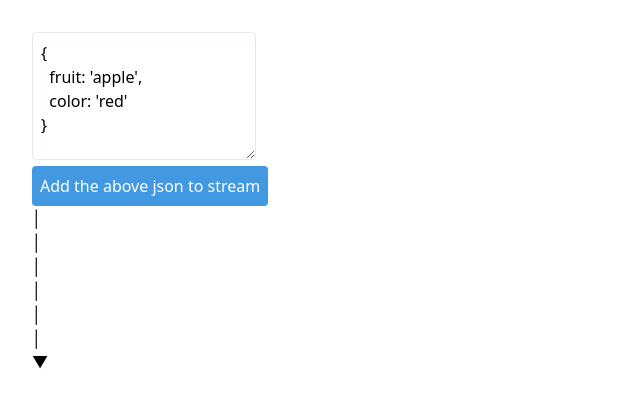
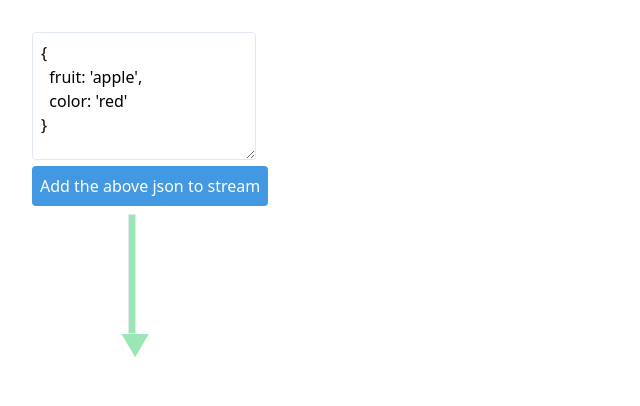
Before and after one commit to shoonyatech/reactive-kit, an Angular app: page / in a window 1280 px wide. Shown: the top 406 px of the page, without its empty margins (0-640 px from the left). Built offline with nearby package versions, Linux system fonts and the light colour scheme.

Commit message:
feat(streams): add a graphical stream to show colors based on whether the stream is live or not

```diff
--- a/src/app/app.module.ts
+++ b/src/app/app.module.ts
@@ -8,6 +8,7 @@ import { ObservableComponent } from './observable/observable.component';
 import { StreamComponent } from './streams/text-stream/text-stream.component';
 import { TimerTriggerComponent } from './triggers/timer-trigger/timer-trigger.component';
 import { ListOutputComponent } from './outputs/list-output/list-output.component';
+import { GraphicalStreamComponent } from './streams/graphical-stream/graphical-stream.component';
 
 @NgModule({
   bootstrap: [AppComponent],
@@ -19,6 +20,7 @@ import { ListOutputComponent } from './outputs/list-output/list-output.component
     ConsoleOutputComponent,
     TimerTriggerComponent,
     ListOutputComponent,
+    GraphicalStreamComponent,
   ],
   imports: [
     BrowserModule,
--- a/src/app/observable/observable.component.html
+++ b/src/app/observable/observable.component.html
@@ -1,3 +1,3 @@
 <rk-manual-trigger (trigger)="next($event)"></rk-manual-trigger>
-<rk-stream length="6" [marble]="nextObject" (subscribe)="subs($event)" (added)="resetNextObject($event)"></rk-stream>
+<rk-graphical-stream length="6" [marble]="nextObject" (added)="resetNextObject($event)"></rk-graphical-stream>
 <rk-list-output [marble]="output" (printed)="resetOutput($event)"></rk-list-output>
--- a/src/app/observable/observable.component.ts
+++ b/src/app/observable/observable.component.ts
@@ -16,15 +16,13 @@ export class ObservableComponent implements OnInit {
     this.nextObject = e.detail;
   }
 
-  public subs(e): void {
+  public resetNextObject(e): void {
+    this.nextObject = null;
     this.output = e.detail;
   }
 
-  public resetNextObject(e): void {
+  public resetOutput(e): void {
     this.nextObject = null;
-  }
-
-  public resetOutput(e): void {
     this.output = null;
   }
 }
--- /dev/null
+++ b/src/app/streams/graphical-stream/graphical-stream.component.html
@@ -0,0 +1,4 @@
+<div class="my-2 ml-24">
+    <div [style.height.px]="length * 20" class="border w-2" [ngClass]="{ 'bg-green-300': !isLive, 'bg-red-300': isLive}" ></div>
+    <div class="text-3xl -ml-2 -mt-3" [ngClass]="{ 'text-green-300': !isLive, 'text-red-300': isLive}">▼</div>
+</div>
--- /dev/null
+++ b/src/app/streams/graphical-stream/graphical-stream.component.ts
@@ -0,0 +1,24 @@
+import { Component, EventEmitter, Input, OnChanges, Output, SimpleChanges } from '@angular/core';
+
+@Component({
+  selector: 'rk-graphical-stream',
+  templateUrl: './graphical-stream.component.html',
+  styleUrls: ['./graphical-stream.component.css']
+})
+export class GraphicalStreamComponent implements OnChanges {
+  @Input() public marble: string;
+  @Input() public length: number;
+  @Output() public added =  new EventEmitter();
+  public isLive = false;
+
+  public ngOnChanges(changes: SimpleChanges): void {
+    if (changes.marble && changes.marble.currentValue) {
+        const currentMarble = changes.marble.currentValue;
+        this.isLive = true;
+        setTimeout(() => {
+          this.added.emit(new CustomEvent('added', { detail: currentMarble}));
+          this.isLive = false;
+        }, 1000);
+    }
+  }
+}
--- a/src/app/streams/text-stream/text-stream.component.ts
+++ b/src/app/streams/text-stream/text-stream.component.ts
@@ -1,7 +1,7 @@
 import { Component, EventEmitter, Input, OnDestroy, OnInit, Output } from '@angular/core';
 
 @Component({
-  selector: 'rk-stream',
+  selector: 'rk-text-stream',
   templateUrl: './text-stream.component.html',
   styleUrls: ['./text-stream.component.css'],
 })
```
Also changed, not shown: src/app/streams/graphical-stream/graphical-stream.component.css (added), 1 other file (tests, documents, lock files or other folders).
